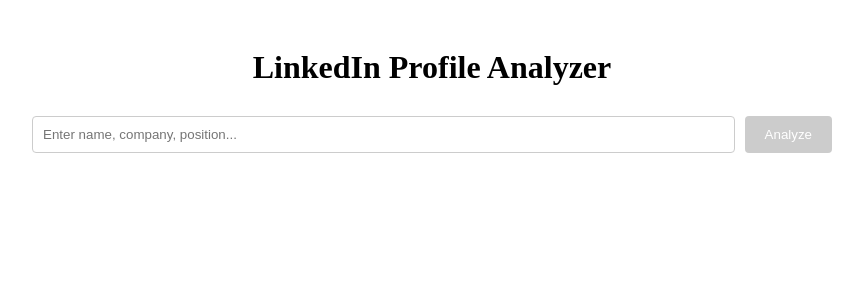
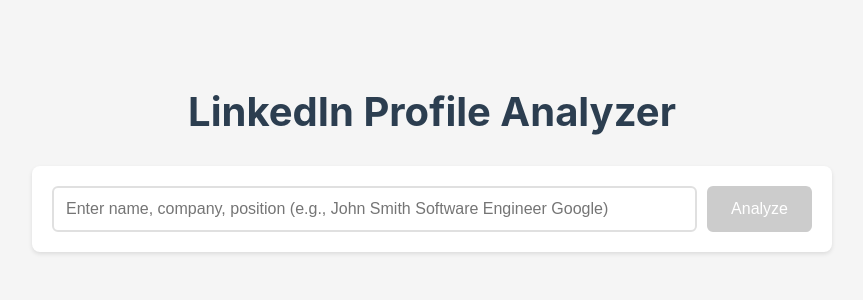
Before and after one commit to wingedRuslan/connect-pro, a React (Create React App) app in the folder frontend/: page / in a window 1280 px wide. Shown: the top 300 px of the page, without its empty margins (208-1071 px from the left). Built offline with nearby package versions, Linux system fonts and the light colour scheme.

Commit message:
Make UI more appealing

```diff
--- a/frontend/src/App.css
+++ b/frontend/src/App.css
@@ -1,66 +1,145 @@
+/* Basic reset and container */
+body {
+  margin: 0;
+  padding: 0;
+  font-family: -apple-system, BlinkMacSystemFont, 'Segoe UI', Roboto, Arial, sans-serif;
+  background-color: #f5f5f5;
+  color: #333;
+}
+
 .container {
   max-width: 800px;
-    margin: 0 auto;
+  margin: 40px auto;
   padding: 20px;
 }
 
+/* Header */
 h1 {
   text-align: center;
+  color: #2c3e50;
   margin-bottom: 30px;
+  font-size: 2.5em;
 }
 
+/* Form styling */
 form {
+  background: white;
+  padding: 20px;
+  border-radius: 8px;
+  box-shadow: 0 2px 4px rgba(0,0,0,0.1);
+  margin-bottom: 30px;
   display: flex;
   gap: 10px;
-    margin-bottom: 20px;
 }
 
 input {
   flex: 1;
-    padding: 10px;
-    border: 1px solid #ccc;
-    border-radius: 4px;
+  padding: 12px;
+  border: 2px solid #e0e0e0;
+  border-radius: 6px;
+  font-size: 16px;
+  transition: border-color 0.3s;
+}
+
+input:focus {
+  outline: none;
+  border-color: #0077b5;
 }
 
 button {
-    padding: 10px 20px;
+  padding: 12px 24px;
   background-color: #0077b5;
   color: white;
   border: none;
-    border-radius: 4px;
+  border-radius: 6px;
   cursor: pointer;
+  font-size: 16px;
+  font-weight: 500;
+  transition: background-color 0.3s;
+}
+
+button:hover:not(:disabled) {
+  background-color: #005582;
 }
 
 button:disabled {
-    background-color: #ccc;
+  background-color: #cccccc;
   cursor: not-allowed;
 }
 
-  .error {
-    color: red;
-    padding: 10px;
-    margin: 10px 0;
-    background-color: #ffe6e6;
-    border-radius: 4px;
+/* Loading spinner */
+.spinner {
+  width: 20px;
+  height: 20px;
+  border: 3px solid #ffffff;
+  border-top: 3px solid transparent;
+  border-radius: 50%;
+  animation: spin 1s linear infinite;
+  display: inline-block;
+  margin-right: 8px;
 }
 
+@keyframes spin {
+  0% { transform: rotate(0deg); }
+  100% { transform: rotate(360deg); }
+}
+
+/* Error message */
+.error {
+  background-color: #fee2e2;
+  border: 1px solid #ef4444;
+  color: #991b1b;
+  padding: 12px;
+  border-radius: 6px;
+  margin-bottom: 20px;
+}
+
+/* Results section */
 .result {
-    margin-top: 30px;
+  background: white;
+  padding: 25px;
+  border-radius: 8px;
+  box-shadow: 0 2px 4px rgba(0,0,0,0.1);
 }
 
 .result h2 {
-    margin: 20px 0 10px;
+  color: #2c3e50;
+  border-bottom: 2px solid #e0e0e0;
+  padding-bottom: 8px;
+  margin: 20px 0 15px;
+}
+
+.result p {
+  line-height: 1.6;
+  margin-bottom: 20px;
+  color: #4a5568;
 }
 
 .result ul {
-    padding-left: 20px;
+  list-style-type: none;
+  padding-left: 0;
+}
+
+.result li {
+  margin-bottom: 12px;
+  padding-left: 24px;
+  position: relative;
+}
+
+.result li:before {
+  content: "•";
+  color: #0077b5;
+  position: absolute;
+  left: 8px;
 }
 
 .result a {
   display: inline-block;
-    margin-top: 20px;
   color: #0077b5;
   text-decoration: none;
+  font-weight: 500;
+  margin-top: 20px;
+  padding: 8px 0;
 }
 
 .result a:hover {
--- a/frontend/src/App.js
+++ b/frontend/src/App.js
@@ -45,10 +45,17 @@
           type="text"
           value={query}
           onChange={(e) => setQuery(e.target.value)}
-          placeholder="Enter name, company, position..."
+          placeholder="Enter name, company, position (e.g., John Smith Software Engineer Google)"
         />
         <button type="submit" disabled={loading || !query.trim()}>
-          {loading ? 'Analyzing...' : 'Analyze'}
+          {loading ? (
+            <>
+              <span className="spinner"></span>
+              Analyzing...
+            </>
+          ) : (
+            'Analyze'
+          )}
         </button>
       </form>
 
@@ -70,7 +77,7 @@
           </ul>
 
           <a href={result.profile_url} target="_blank" rel="noopener noreferrer">
-            View LinkedIn Profile
+            View LinkedIn Profile →
           </a>
         </div>
       )}
```
Lines whose indentation alone changed are shown as unchanged.
